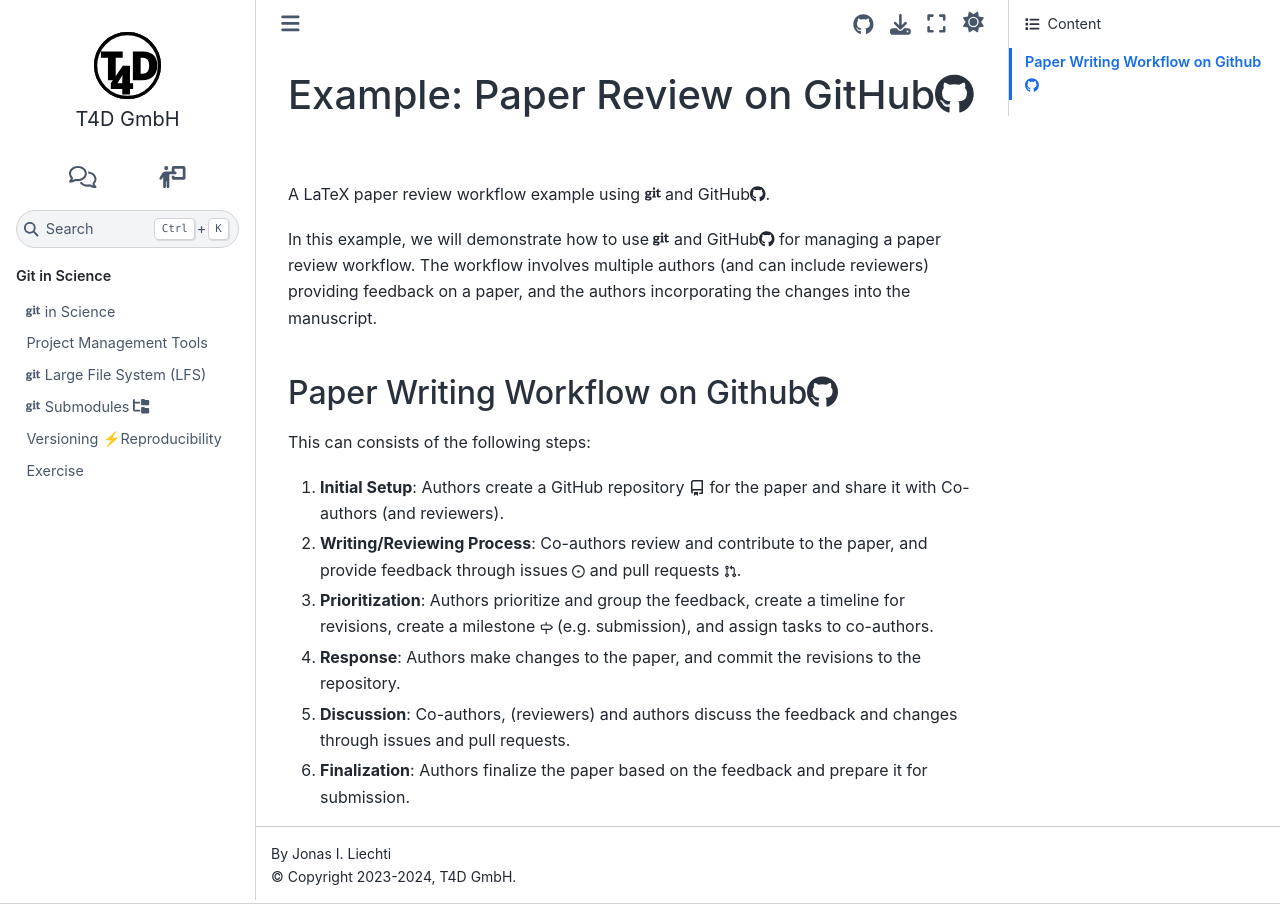
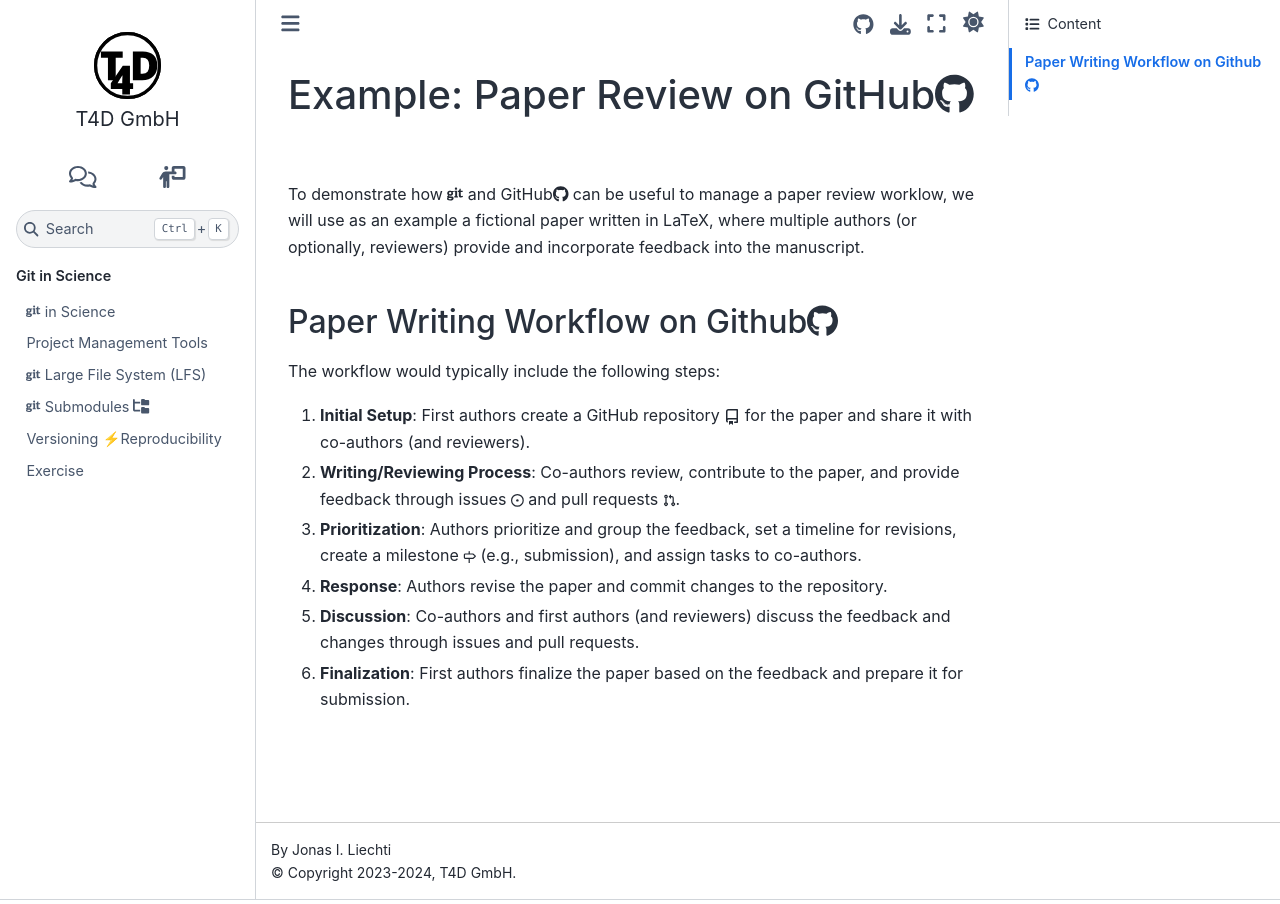
Before and after one commit to t4d-gmbh/git-and-science, a Sphinx documentation site: the page built from source/content/project_mgmt_tools/research_project_workflow_example.md, in a window 1280 px wide. Built offline with Sphinx 7.4.7 and the Sphinx Book theme 1.1.4, drawn with Linux system fonts in a browser that asks for light colours; the version number could not be read and is left out.

Commit message:
Update research_project_workflow_example.md
Revised text for readibility

```diff
--- a/source/content/project_mgmt_tools/research_project_workflow_example.md
+++ b/source/content/project_mgmt_tools/research_project_workflow_example.md
@@ -1,18 +1,17 @@
 ## Example: Paper Review on GitHub<i class="fab fa-github"></i>
-
-A LaTeX paper review workflow example using <i class="fab fa-git"></i> and GitHub<i class="fab fa-github"></i>.
 {% if page %}
-In this example, we will demonstrate how to use <i class="fab fa-git"></i> and GitHub<i class="fab fa-github"></i> for managing a paper review workflow.
-The workflow involves multiple authors (and can include reviewers) providing feedback on a paper, and the authors incorporating the changes into the manuscript.
+To demonstrate how <i class="fab fa-git"></i> and GitHub<i class="fab fa-github"></i> can be useful to manage a paper review worklow, we will use as an example a fictional paper written in LaTeX, where multiple authors (or optionally, reviewers) provide and incorporate feedback into the manuscript.
 
 ### Paper Writing Workflow on Github<i class="fab fa-github"></i>
+{% else %}
+This can consists of the following steps:
 {% endif %}
 
-This can consists of the following steps:
+The workflow would typically include the following steps:
 
-1. **Initial Setup**: Authors create a GitHub repository {octicon}`repo` for the paper and share it with Co-authors (and reviewers).
-2. **Writing/Reviewing Process**: Co-authors review and contribute to the paper, and provide feedback through issues {octicon}`issue-opened;0.8em` and pull requests {octicon}`git-pull-request;0.8em`.
-3. **Prioritization**: Authors prioritize and group the feedback, create a timeline for revisions, create a milestone {octicon}`milestone;0.8em` (e.g. submission), and assign tasks to co-authors.
-4. **Response**: Authors make changes to the paper, and commit the revisions to the repository.
-4. **Discussion**: Co-authors, (reviewers) and authors discuss the feedback and changes through issues and pull requests.
-5. **Finalization**: Authors finalize the paper based on the feedback and prepare it for submission.
+1. **Initial Setup**: First authors create a GitHub repository {octicon}`repo` for the paper and share it with co-authors (and reviewers).
+2. **Writing/Reviewing Process**: Co-authors review, contribute to the paper, and provide feedback through issues {octicon}`issue-opened;0.8em` and pull requests {octicon}`git-pull-request;0.8em`.
+3. **Prioritization**: Authors prioritize and group the feedback, set a timeline for revisions, create a milestone {octicon}`milestone;0.8em` (e.g., submission), and assign tasks to co-authors.
+4. **Response**: Authors revise the paper and commit changes to the repository.
+4. **Discussion**: Co-authors and first authors (and reviewers) discuss the feedback and changes through issues and pull requests.
+5. **Finalization**: First authors finalize the paper based on the feedback and prepare it for submission.
```
